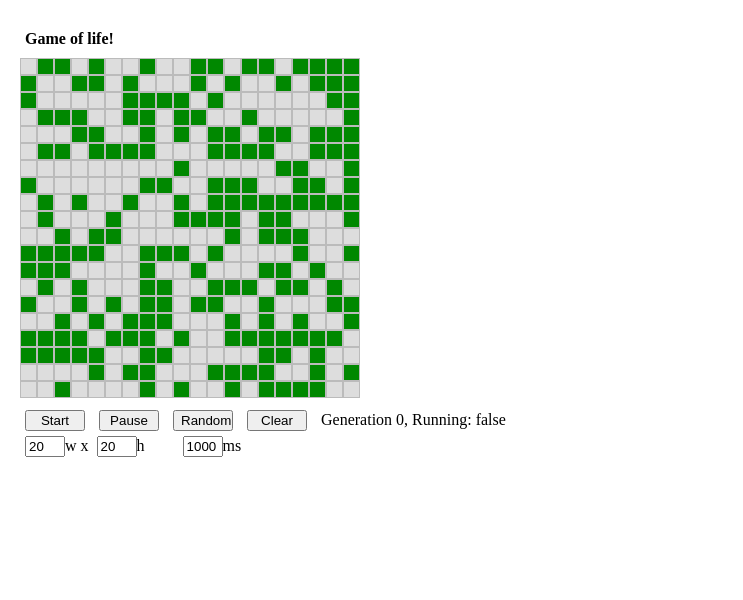
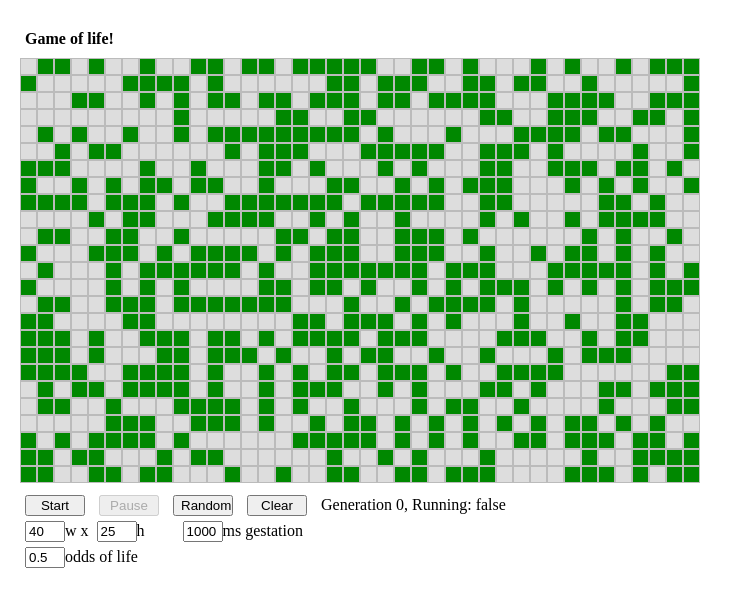
Before and after one commit to mcolley73/GameOfLife, a plain HTML site: page WebContent/index.html in a window 1280 px wide. Shown: the whole page, without its empty margins (0-743 px from the left). Drawn offline with nearby package versions, Linux system fonts and the light colour scheme.

Commit message:
Added odds of life parameter. Can now change odds of life or gestation and re-generate random or restart.

```diff
--- a/WebContent/js/mcolley73/directives/controls/controls.html
+++ b/WebContent/js/mcolley73/directives/controls/controls.html
@@ -1,16 +1,19 @@
 
 <div style="height: 0px; width: 100%;"></div>
 <div class="button-bar">
-	<button ng-click="startGame();">Start</button>
-	<button ng-click="pauseGame();">Pause</button>
-	<button ng-click="newGame();">Random</button>
-	<button ng-click="clear();">Clear</button>
+	<button ng-click="startGame();" ng-disabled="gameDataService.game.running">Start</button>
+	<button ng-click="pauseGame();" ng-disabled="!gameDataService.game.running">Pause</button>
+	<button ng-click="newGame();" ng-disabled="gameDataService.game.running">Random</button>
+	<button ng-click="clear();" ng-disabled="gameDataService.game.running">Clear</button>
 	<div style="display:inline-block;margin-top:3px;">Generation {{gameDataService.game.generationCount}}, Running: {{gameDataService.game.running}}</div>
 
 	<div class="variables-bar">
 		<input type="text" class="dimension" ng-model="gameDataService.game.dimensions.width" ng-blur="rebuildWorld()"></input>w&nbsp;x&nbsp;
 		<input type="text" class="dimension" ng-model="gameDataService.game.dimensions.height" ng-blur="rebuildWorld()"></input>h
 		<span class="spacer"></span>
-		<input type="text" class="dimension" ng-model="gameDataService.game.gestation" ng-blur="pauseAndResume()"></input>ms
+		<input type="text" class="dimension" ng-model="gameDataService.game.gestation" ng-blur="pauseAndResume()"></input>ms gestation
+	</div>
+	<div class="variables-bar">
+		<input type="text" class="dimension" ng-disabled="gameDataService.game.running" ng-model="gameDataService.game.oddsOfLife"></input>odds of life
 	</div>
 </div>
--- /dev/null
+++ b/WebContent/js/mcolley73/gameController.js
@@ -0,0 +1,5 @@
+gameOfLifeApp.controller('gameController', ['$scope', '$log', '$location', function($scope, $log, $location) {
+
+	//$log.info("gameController Received gameDataService with world of size " + gameDataService.game.world.length + "x" + gameDataService.game.world[0].length);
+
+}]);
--- a/WebContent/js/mcolley73/services/gameDataService.js
+++ b/WebContent/js/mcolley73/services/gameDataService.js
@@ -1,13 +1,20 @@
+'use strict';
+
 gameOfLifeApp.factory('gameDataService', ['$log', function($log){
 
-	var width = 20;
-	var height = 20;
+	//$log.info($location.search());
+
+	//$log.info(queryStringService.getParam('height'));
+	//$log.info(queryStringService.getParam('width'));
+
+	var width = 40; // (queryStringService.getParam('width') || 20);
+	var height = 25; // (queryStringService.getParam('height') || 20);
 	var gestation = 1000;
+	var oddsOfLife = .5;
 
-	var world = createArray(width, height);
 	var game = {
-		world: world,
 		gestation: gestation,
+		oddsOfLife: oddsOfLife,
 		generationCount: 0,
 		running: false,
 		dimensions: {
@@ -15,6 +22,8 @@ gameOfLifeApp.factory('gameDataService', ['$log', function($log){
 			width: width
 		}
 	};
+	var world = createArray(width, height);
+	game.world = world;
 
 	function createArray(width, height){
 		var arr = [];
@@ -51,7 +60,7 @@ gameOfLifeApp.factory('gameDataService', ['$log', function($log){
 	}
 
 	function secretOfLife(){
-		return (Math.random() < .5);
+		return (Math.random() < game.oddsOfLife);
 	}
 
 	return {
```
